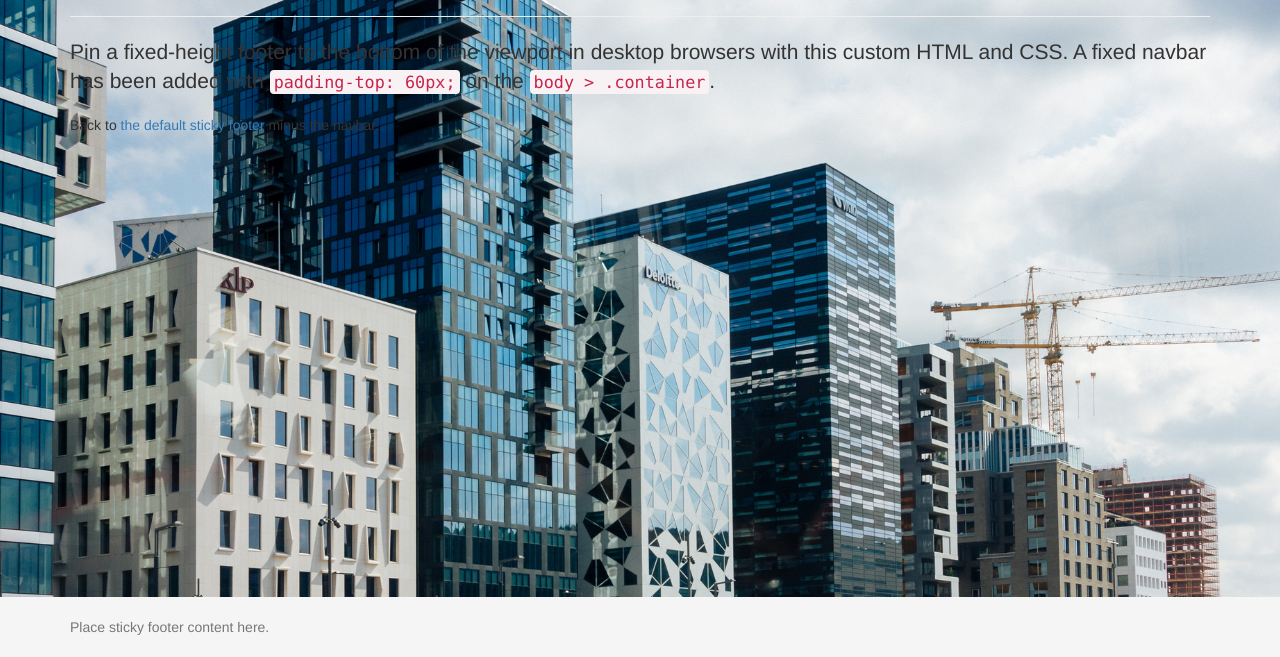
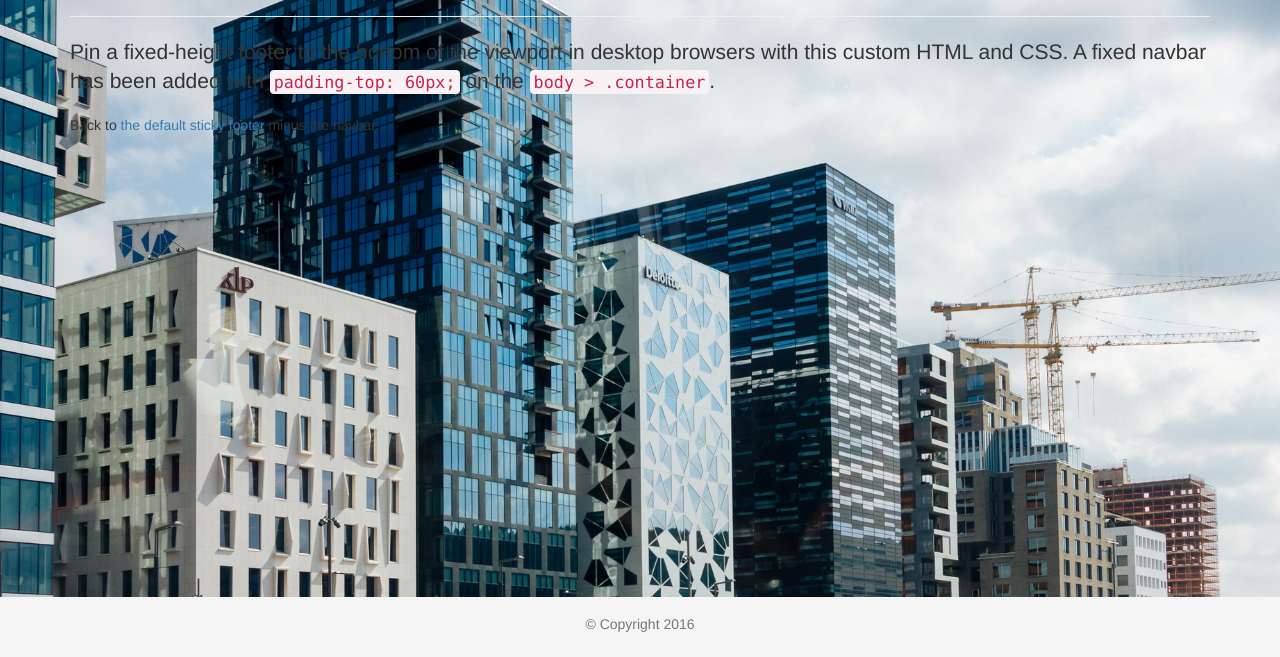
Before and after one commit to architMahto/personal-website, a website: page index.html in a window 1280 px wide. Shown: the part 143-800 px from the top of the page. Drawn offline with Linux system fonts and the light colour scheme.

Commit message:
Added copyright to footer.

```diff
--- a/index.html
+++ b/index.html
@@ -58,7 +58,7 @@
 
     <footer class="footer">
       <div class="container">
-        <p class="text-muted">Place sticky footer content here.</p>
+        <h5 class="text-center text-muted">&copy Copyright 2016</h5>
       </div>
     </footer>
 
```
